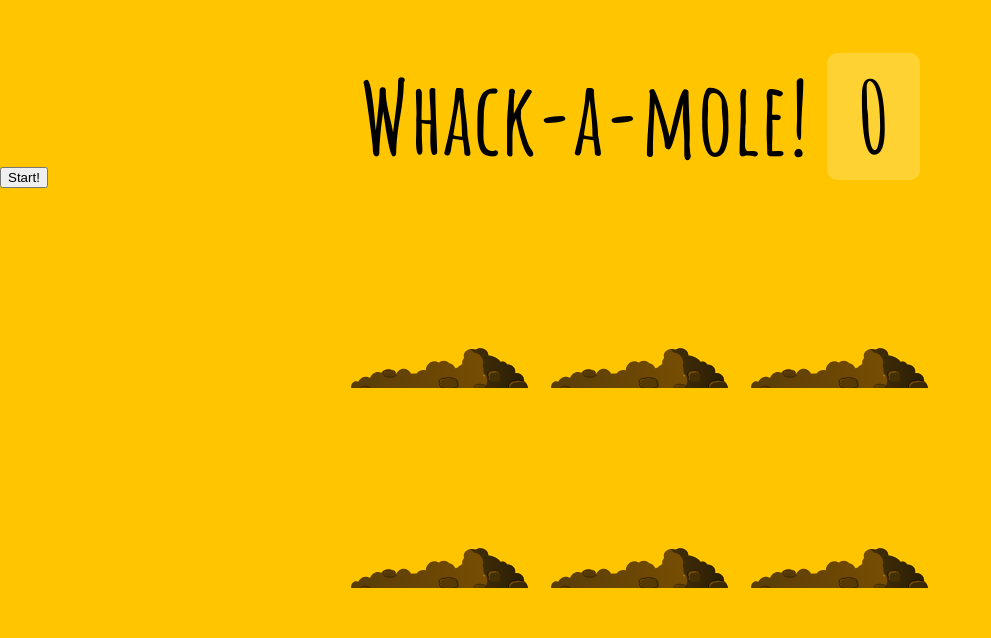
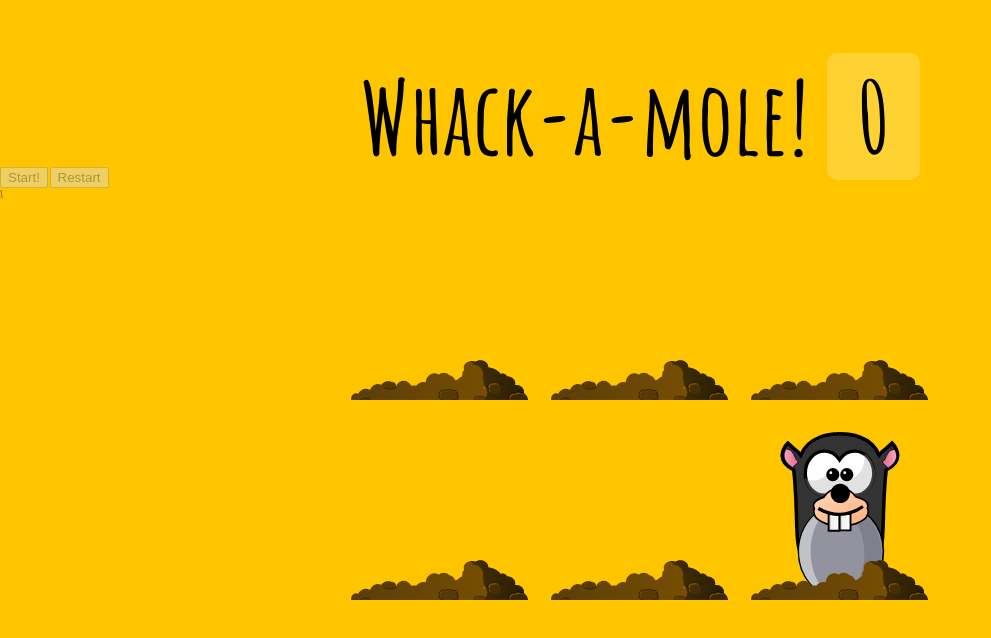
Before and after one commit to steven559/tape-taupe, a plain HTML site: page index.html in a window 1280 px wide. Both pictures are taken after a click on the button "Start!". Shown: the whole page, without its empty margins (0-991 px from the left). Drawn offline with Linux system fonts and the light colour scheme.

Commit message:
version 1

```diff
--- a/index.html
+++ b/index.html
@@ -5,12 +5,15 @@
     <title>Whack A Mole!</title>
     <link href='https://fonts.googleapis.com/css?family=Amatic+SC:400,700' rel='stylesheet' type='text/css'>
     <link rel="stylesheet" href="style.css">
+    <script src="lib/jquery.js"></script>
 </head>
 <body>
 
 <h1>Whack-a-mole! <span class="score">0</span></h1>
 <button id="startGame">Start!</button>
-
+<button id ='restart'>Restart</button>
+<div id="countdown">
+    <div id="countdown-number"></div>
 <div class="game">
     <div class="hole hole1">
         <div class="mole"></div>
--- a/script.js
+++ b/script.js
@@ -3,6 +3,136 @@
  */
 
 
-const holes = // utilier la méthode jquery appropriée pour selectionner les éléments ayant pour classe "hole";
-const scoreBoard = //utiliser la méthode jquery appropriée pour selectionner l'élément ayant pour classe "score";
-const moles = // utilier la méthode jquery appropriée pour selectionner les éléments ayant pour classe "mole";
+const holes = $(".hole");
+const scoreBoard = $(".score");
+const moles = $(".mole");
+var bouton = $("#startGame");
+var restart=$('#restart');
+var countdownNumberEl = document.getElementById('countdown-number');
+var countdown = 10;
+let lasthole;
+let timee = false;
+//function start game
+
+
+restart.click(function () {
+    countdown=10;
+
+
+    $('#startGame').attr("disabled",false);
+
+    $('.hole').removeClass('up');
+    i=0;
+    $('.score').text(i);
+
+});
+
+countdownNumberEl.textContent = countdown;
+
+function timerand(min, max) {
+
+    return Math.round(Math.random() * (max - min) + min);
+
+}
+//function taupe random
+function random(holes) {
+
+    const rand = Math.floor(Math.random() * holes.length);
+
+    const hole = holes[rand];
+
+
+    if (hole === lasthole) {
+        random(holes)
+    }
+    lasthole = hole;
+
+    return hole;
+}
+bouton.click(function () {
+  const hole=  random(holes);
+
+    var compteurObj = setInterval(function () {
+
+        countdown = --countdown;
+
+        countdownNumberEl.textContent = countdown;
+
+
+        if (countdown == 0) {
+            $('#restart').attr('disabled',false);
+
+
+            clearInterval(compteurObj);
+        }
+    }, 1000);
+
+    $('#restart').attr('disabled',true);
+    if ($(this).click=1){
+        this.disabled=true;
+
+
+    }
+    apparais();
+});
+//fonction qui fait apparaitre les taupes
+function apparais() {
+
+    const time = timerand(200, 1000);
+
+    console.log(time);
+
+    const hole = random(holes);
+
+    hole.classList.add('up');
+if(countdown>0) {
+    setTimeout(() => {
+
+        hole.classList.remove('up');
+
+        if (!timee) apparais();
+    }, time);
+}
+else{
+    alert("Game Over");
+hole.classList.remove('up');
+}
+}
+
+//function taper sur la taupe
+var taper = $('.hole');
+
+var i = 0;
+taper.click(function () {
+
+    console.log(taper);
+
+    if ($(this).hasClass('up')) {
+
+        $(this).removeClass('up');
+
+        $('.score').text(i++);
+
+    }
+
+
+    console.log(i);
+});
+
+
+function disparais() {
+
+}
+
+
+/*for(var i=0;i<moles.length;i++) {
+    image.id="dede"+i;
+
+}
+
+
+
+image.src="taupe.jpg";
+moles.append(image);
+holes.append(moles);
+*/
```
Also changed, not shown: style.css (line endings or trailing spaces), taupe.jpg (added).
